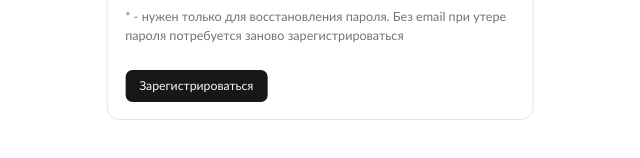
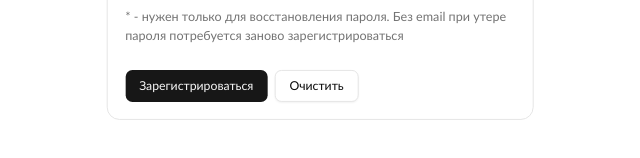
Before and after one commit to LLStudent83/balls_js, a React (Vite) app: page /register in a window 1280 px wide. Shown: the part 458-616 px from the top of the page, without its empty margins (320-960 px from the left). Built offline with nearby package versions, Linux system fonts and the light colour scheme; no server answers.

Commit message:
feat: в форму авторизации добавлена кнопка очистки формы

```diff
--- a/src/pages/authPage/ui/AuthForm.tsx
+++ b/src/pages/authPage/ui/AuthForm.tsx
@@ -20,19 +20,28 @@ export function AuthForm(props: PropsI) {
 		resolver: zodResolver(formSchema),
 		defaultValues: {
 			email: "",
-			username: "",
+			nickName: "",
 			password: "",
 			confirmPassword: "",
 		},
 	});
 
+	function clearForm() {
+		form.reset({
+			email: "",
+			nickName: "",
+			password: "",
+			confirmPassword: "",
+		});
+	}
+
 	function onSubmit(userRegisterData: FormDataT) {
 		console.log(userRegisterData);
-		const { email, password, username } = userRegisterData;
+		const { email, password, nickName } = userRegisterData;
 
 		const userData = {
 			email: email,
-			nickname: username,
+			nickName: nickName,
 			password: password,
 		};
 
@@ -53,7 +62,7 @@ export function AuthForm(props: PropsI) {
 			/>
 			<FormField
 				control={form.control}
-				name="username"
+				name="nickName"
 				render={({ field }) => (
 					<AuthFormItemTemplate
 						placeholder="Имя пользователя латиницей"
@@ -83,7 +92,12 @@ export function AuthForm(props: PropsI) {
 				* - нужен только для восстановления пароля. Без email при утере пароля
 				потребуется заново зарегистрироваться
 			</p>
-			<Button type="submit">Зарегистрироваться</Button>
+			<div className="flex gap-2">
+				<Button type="submit">Зарегистрироваться</Button>
+				<Button type="button" variant="outline" onClick={clearForm}>
+					Очистить
+				</Button>
+			</div>
 		</AuthFormTemplate>
 	);
 }
```
